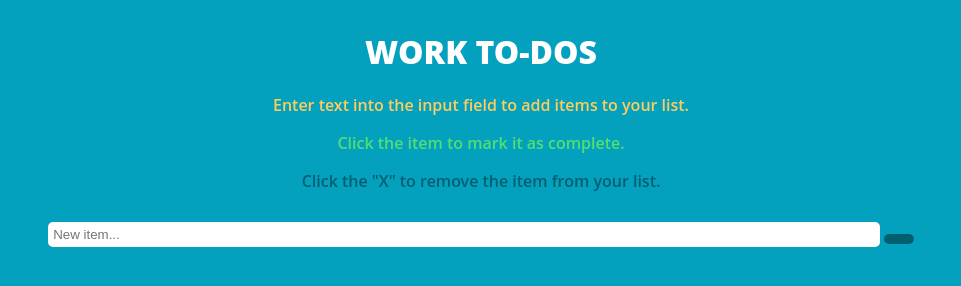
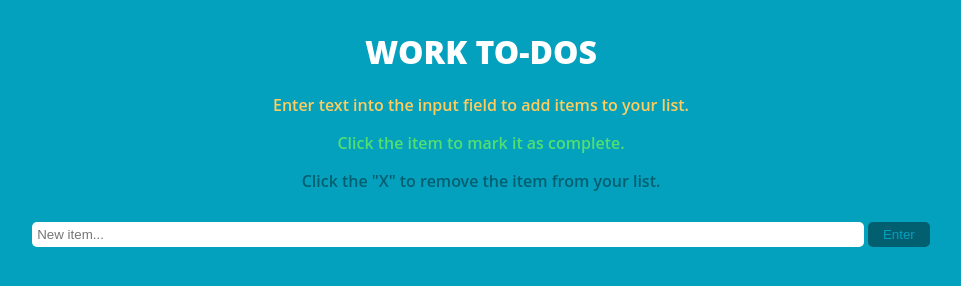
Before and after one commit to AlexPurfield/work_to_do, a plain HTML site: page index.html in a window 1280 px wide. Shown: the whole page, without its empty margins (159-1120 px from the left). Drawn offline with Linux system fonts and the light colour scheme.

Commit message:
fixed enter button

```diff
--- a/index.html
+++ b/index.html
@@ -31,7 +31,7 @@
 		<div class="row">
 			<div class="col-12">
 				<input id="userInput" type="text" placeholder="New item..." maxlength="27">
-				<button id="enter"><i class="fas fa-pencil-alt"></i></button>
+				<button id="enter">Enter<i class="fas fa-pencil-alt"></i></button>
 			</div>
 		</div>
 
```
